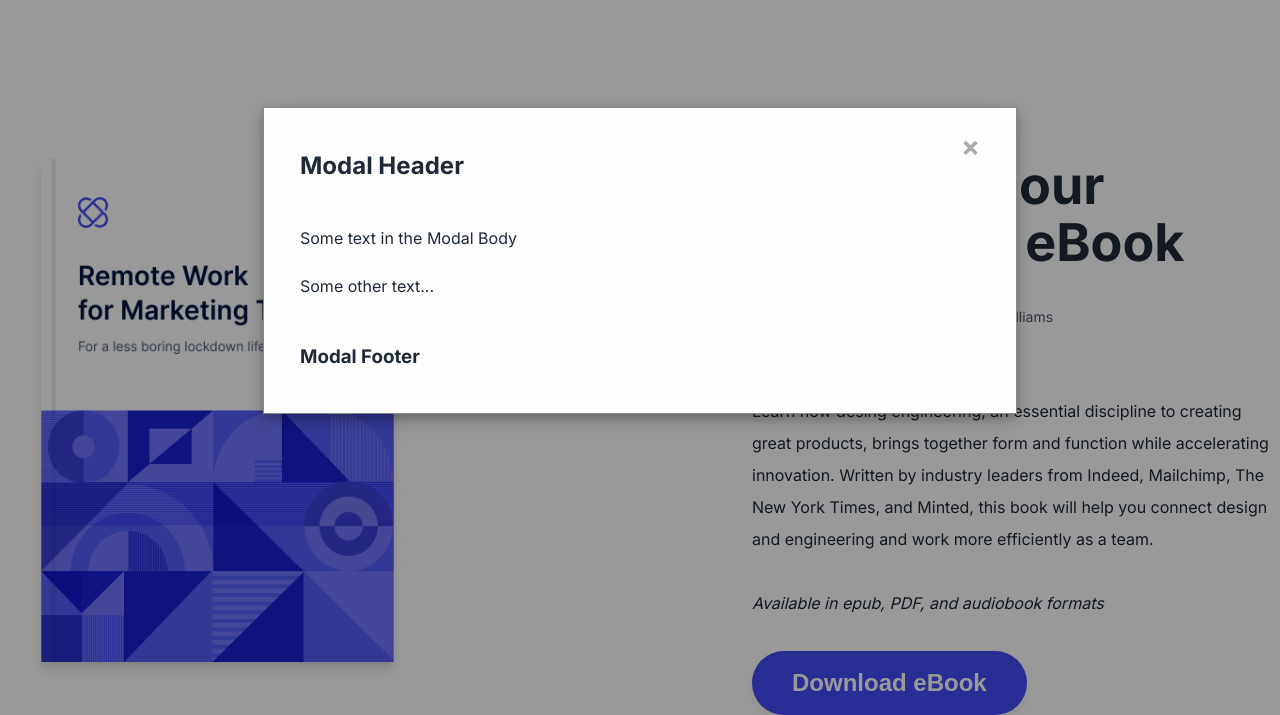
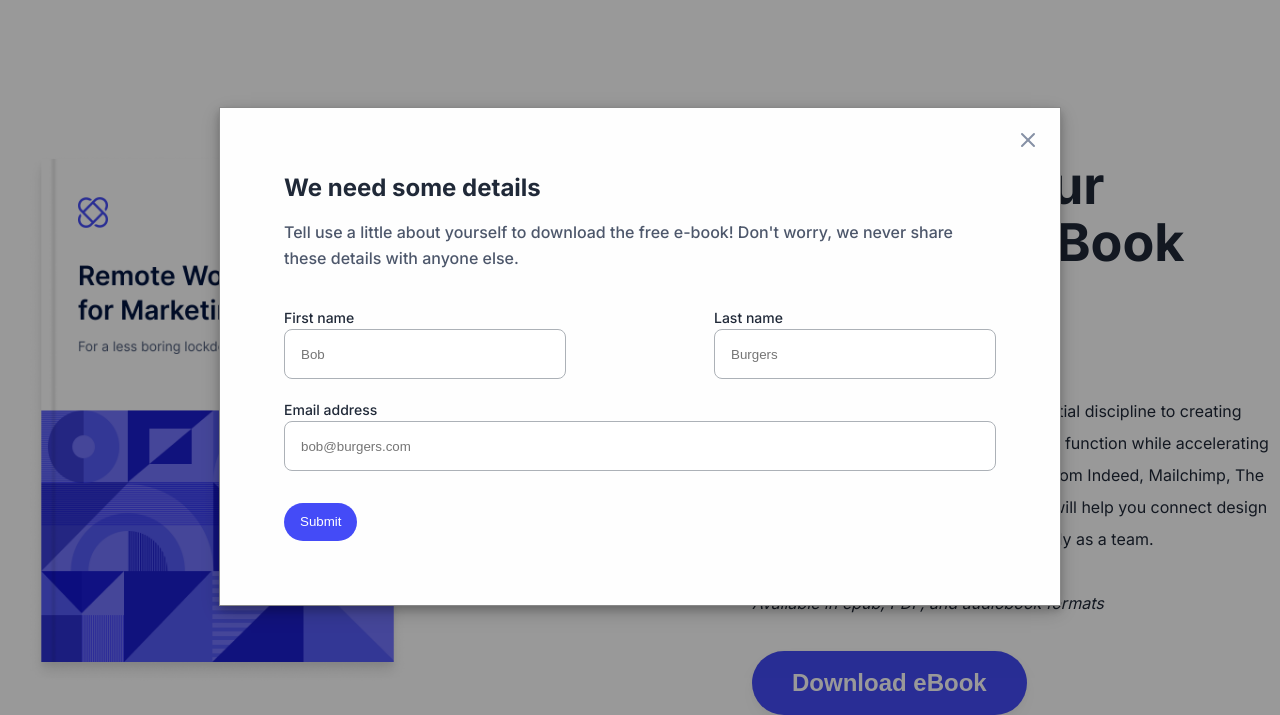
Before and after one commit to hyelci/capsule, a plain HTML site: page index.html in a window 1280 px wide. Both pictures are taken after a click on the button "Download eBook". Shown: the part 85-800 px from the top of the page. Drawn offline with Linux system fonts and the light colour scheme.

Commit message:
updated modal content

```diff
--- a/index.html
+++ b/index.html
@@ -72,19 +72,80 @@
       </section>
     </main>
     <footer></footer>
-    <div id="user-details-modal" class="modal">
+
+    <div class="modal" id="user-details-modal">
       <div class="modal-content">
+        <svg
+          id="modal-close-btn"
+          class="close"
+          xmlns="http://www.w3.org/2000/svg"
+          width="16"
+          height="16"
+          viewBox="0 0 16 16"
+          fill="none"
+        >
+          <path
+            d="M2 2L14 14"
+            stroke="#8691A5"
+            stroke-width="2"
+            stroke-linecap="round"
+          />
+          <path
+            d="M14 2L2 14"
+            stroke="#8691A5"
+            stroke-width="2"
+            stroke-linecap="round"
+          />
+        </svg>
+
         <div class="modal-header">
-          <span id="modal-close-btn" class="close">&times;</span>
-          <h2>Modal Header</h2>
+          <h2>We need some details</h2>
         </div>
         <div class="modal-body">
-          <p>Some text in the Modal Body</p>
-          <p>Some other text...</p>
+          <p class="form-descption">
+            Tell use a little about yourself to download the free e-book! Don't
+            worry, we never share these details with anyone else.
+          </p>
+
+          <form action="" class="form">
+            <div class="names-wrapper">
+              <div class="form-item">
+                <label for="firstname">First name </label>
+                <input
+                  class="small-input"
+                  type="text"
+                  id="firstname"
+                  placeholder="Bob"
+                  required
+                />
+              </div>
+
+              <div class="form-item">
+                <label for="lastname">Last name </label>
+                <input
+                  class="small-input"
+                  type="text"
+                  id="lastname"
+                  placeholder="Burgers"
+                  required
+                />
+              </div>
+            </div>
+
+            <div class="form-item">
+              <label for="email">Email address </label>
+              <input class="long-input" type="email" id="email""
+              placeholder="bob@burgers.com" required />
+            </div>
+          </form>
         </div>
-        <div class="modal-footer">
+        <div>
+          <button>Submit</button>
+        </div>
+
+        <!-- <div class="modal-footer">
           <h3>Modal Footer</h3>
-        </div>
+        </div> -->
       </div>
     </div>
 
--- a/modal.css
+++ b/modal.css
@@ -15,10 +15,11 @@
 .modal-content {
   background-color: #fefefe;
   margin: 15% auto; /* 15% from the top and centered */
-  padding: 20px;
+  padding: 64px;
   border: 1px solid #888;
   width: 80%; /* Could be more or less, depending on screen size */
   max-width: 712px;
+  position: relative;
   box-shadow: 0 4px 8px 0 rgba(0, 0, 0, 0.2), 0 6px 20px 0 rgba(0, 0, 0, 0.19);
   animation-name: animatetop;
   animation-duration: 0.4s;
@@ -26,27 +27,70 @@
 
 /* The Close Button */
 .close {
-  color: #aaa;
-  float: right;
-  font-size: 28px;
-  font-weight: bold;
+  position: absolute;
+  right: 24px;
+  top: 24px;
 }
 
 .close:hover,
 .close:focus {
   color: black;
-  text-decoration: none;
   cursor: pointer;
 }
 
 .modal-header {
-  padding: 2px 16px;
 }
 
 .modal-body {
-  padding: 2px 16px;
 }
 
 .modal-footer {
   padding: 2px 16px;
 }
+
+.names-wrapper {
+  display: flex;
+  justify-content: space-between;
+  margin-bottom: 24px;
+}
+
+.form-item {
+  display: flex;
+  flex-direction: column;
+}
+
+.modal h2 {
+  margin-top: 0;
+  margin-bottom: 16px;
+}
+
+.modal .form-descption {
+  margin-top: 0;
+  margin-bottom: 40px;
+  font-weight: 500;
+  line-height: 160%; /* 25.6px */
+  color: #4d576b;
+}
+
+.modal input {
+  height: 22px;
+  padding: 13px 16px;
+  margin-top: 4px;
+  border-radius: 8px;
+  border: 1px solid #acb1b7;
+  background: #fff;
+}
+.small-input {
+  width: 248px;
+}
+.long-input {
+}
+.modal label {
+  font-size: 14px;
+  font-weight: 500;
+  line-height: 100%;
+}
+
+.modal button {
+  margin-top: 32px;
+}
```
